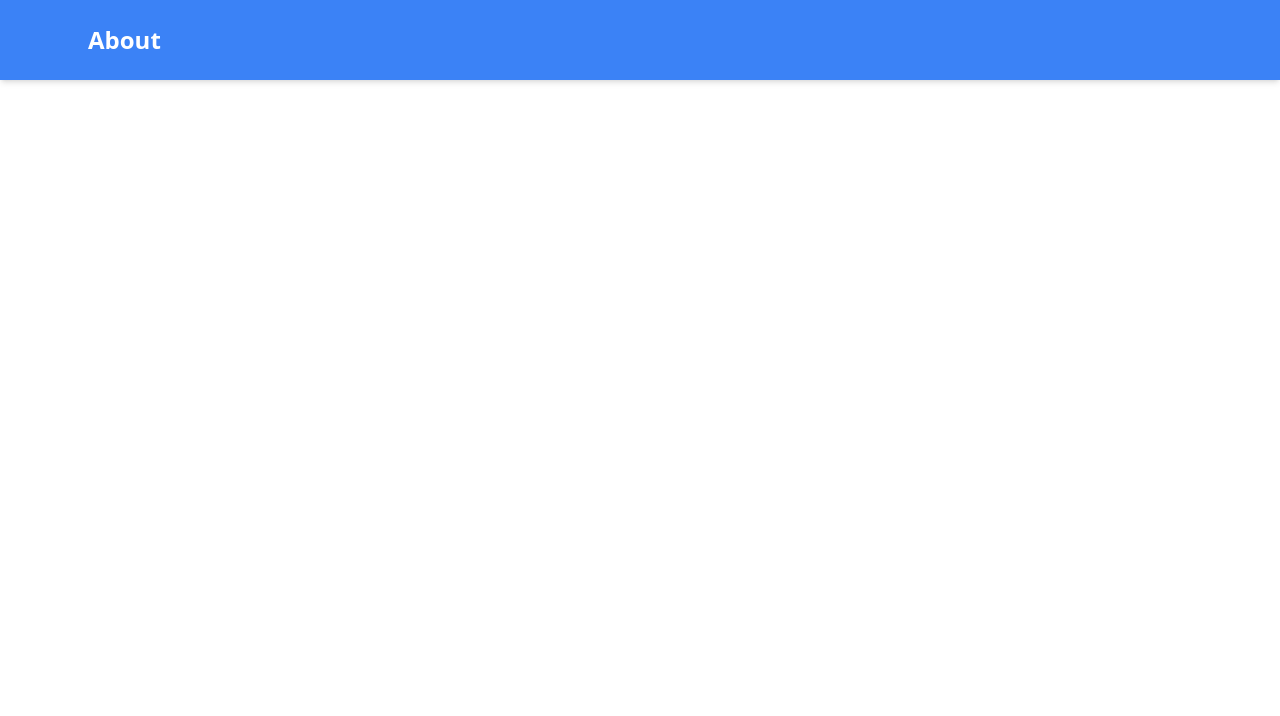
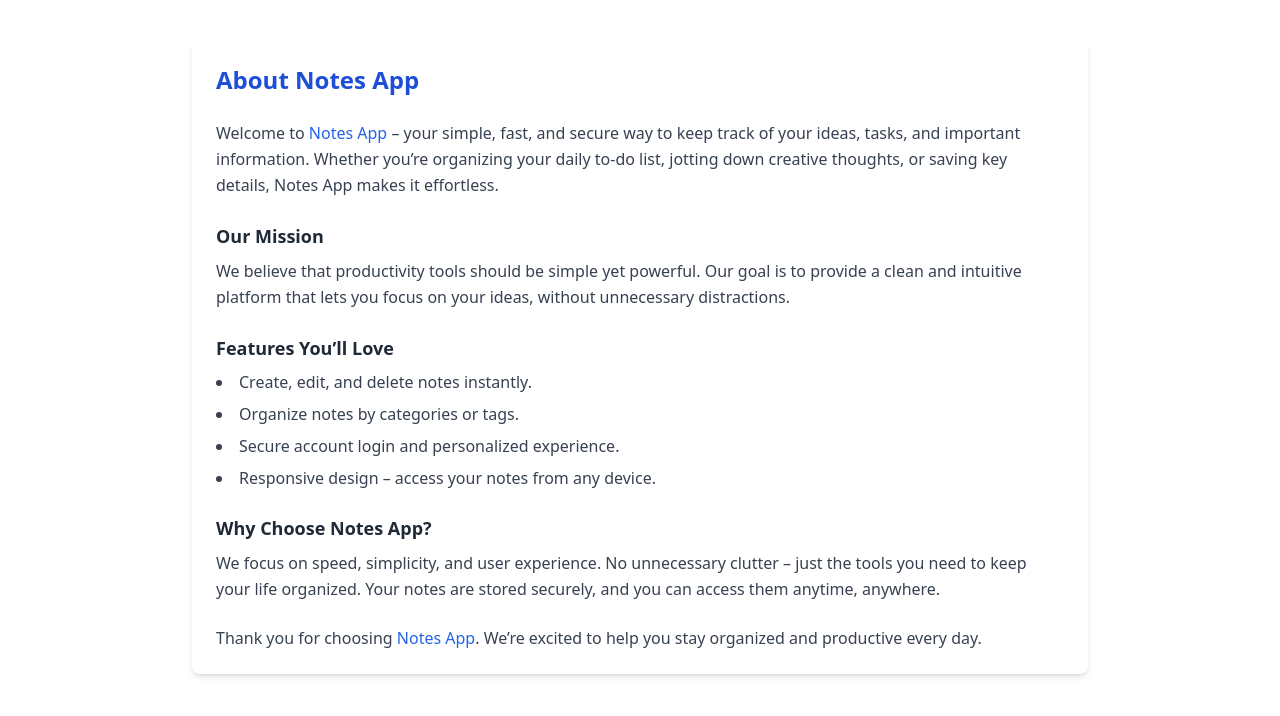
Before and after one commit to AshutoshRode/Notes-app, a React (Create React App) app: page /about in a window 1280 px wide. Shown: the top 716 px of the page. Built offline with nearby package versions, Linux system fonts and the light colour scheme.

Commit message:
Update AboutScreen.js

```diff
--- a/src/Screens/AboutScreen.js
+++ b/src/Screens/AboutScreen.js
@@ -1,13 +1,48 @@
-import React from 'react'
-import Header from '../Components/Header'
 
-function AboutScreen(props) {
+
+
+import React from "react";
+
+function AboutScreen() {
   return (
-    <div>
-    <Header title="About"/>
+    <div className="max-w-4xl mx-auto mt-10 bg-white shadow-md rounded-lg p-6">
+      <h1 className="text-2xl font-semibold text-blue-700 mb-4">About Notes App</h1>
 
+      <p className="text-gray-700 leading-relaxed mb-4">
+        Welcome to <span className="font-medium text-blue-600">Notes App</span> –
+        your simple, fast, and secure way to keep track of your ideas, tasks, and important information.
+        Whether you’re organizing your daily to-do list, jotting down creative thoughts, or
+        saving key details, Notes App makes it effortless.
+      </p>
+
+      <h2 className="text-lg font-semibold text-gray-800 mt-6 mb-2">Our Mission</h2>
+      <p className="text-gray-700 leading-relaxed mb-4">
+        We believe that productivity tools should be simple yet powerful.
+        Our goal is to provide a clean and intuitive platform that lets you focus on your ideas,
+        without unnecessary distractions.
+      </p>
+
+      <h2 className="text-lg font-semibold text-gray-800 mt-6 mb-2">Features You’ll Love</h2>
+      <ul className="list-disc list-inside text-gray-700 space-y-2">
+        <li>Create, edit, and delete notes instantly.</li>
+        <li>Organize notes by categories or tags.</li>
+        <li>Secure account login and personalized experience.</li>
+        <li>Responsive design – access your notes from any device.</li>
+      </ul>
+
+      <h2 className="text-lg font-semibold text-gray-800 mt-6 mb-2">Why Choose Notes App?</h2>
+      <p className="text-gray-700 leading-relaxed">
+        We focus on speed, simplicity, and user experience.
+        No unnecessary clutter – just the tools you need to keep your life organized.
+        Your notes are stored securely, and you can access them anytime, anywhere.
+      </p>
+
+      <p className="text-gray-700 mt-6">
+        Thank you for choosing <span className="font-medium text-blue-600">Notes App</span>.
+        We’re excited to help you stay organized and productive every day.
+      </p>
     </div>
-  )
+  );
 }
 
-export default AboutScreen
+export default AboutScreen;
```
